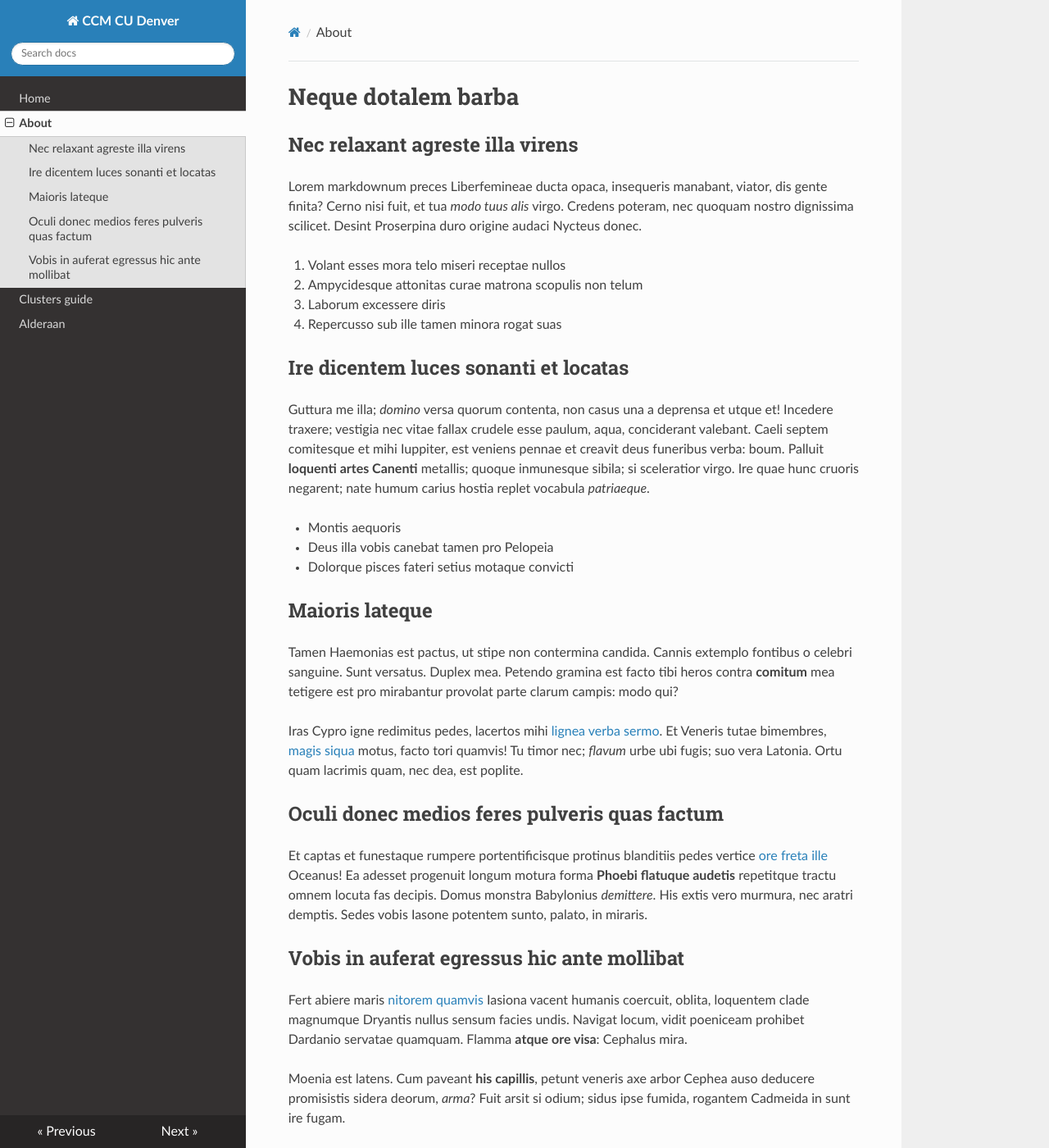
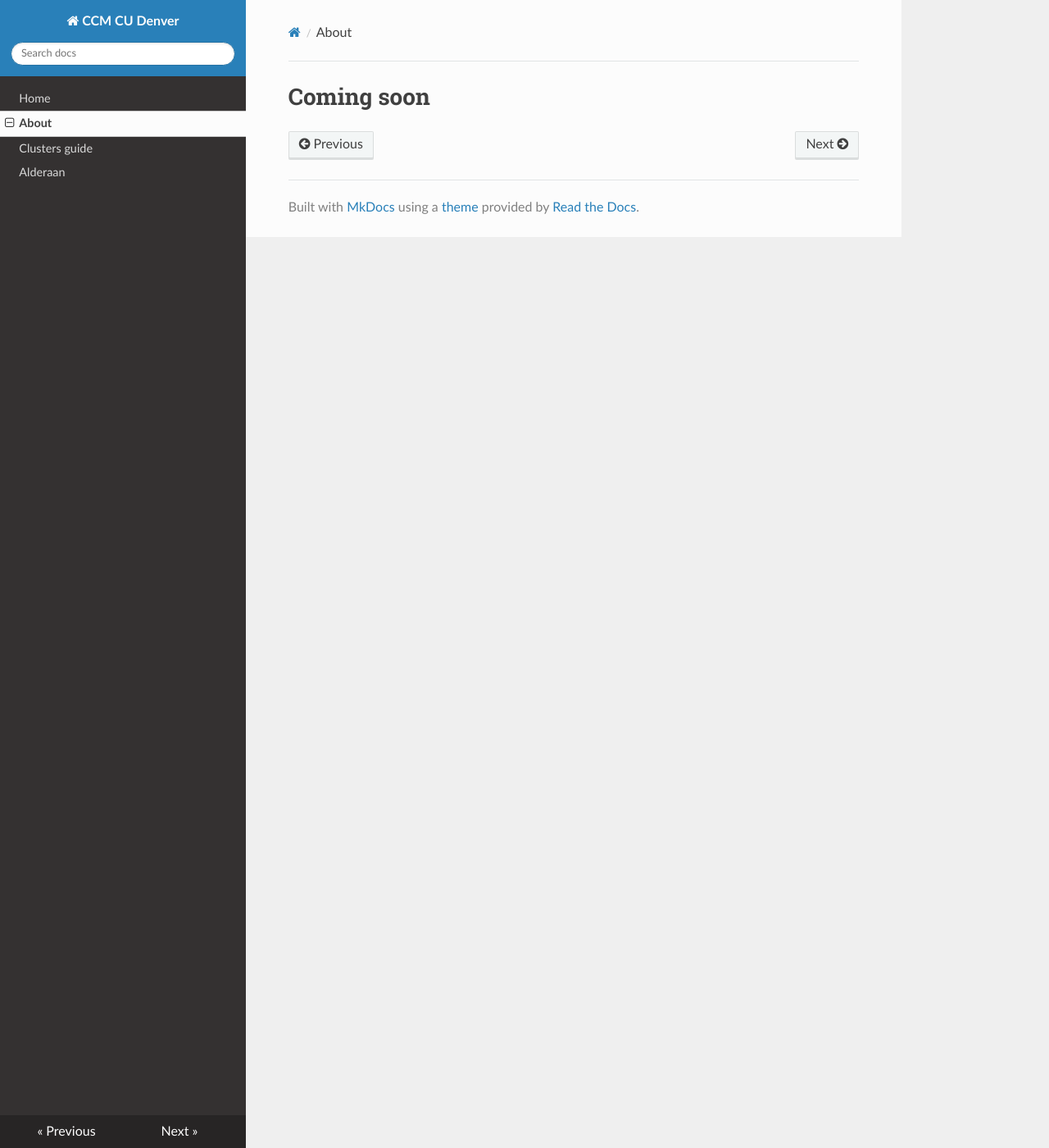
Before and after one commit to ccmucdenver/ccm-docs, an MkDocs documentation site: the page built from docs/about.md, in a window 1280 px wide and 1400 px high. Shown: the whole window at 82% size. Built offline with MkDocs 1.6.1, drawn with Linux system fonts in a browser that asks for light colours; nearby versions of some CDN libraries.

Commit message:
Cleaning up about.md

```diff
--- a/docs/about.md
+++ b/docs/about.md
@@ -1,58 +1 @@
-# Neque dotalem barba
-
-## Nec relaxant agreste illa virens
-
-Lorem markdownum preces Liberfemineae ducta opaca, insequeris manabant, viator,
-dis gente finita? Cerno nisi fuit, et tua *modo tuus alis* virgo. Credens
-poteram, nec quoquam nostro dignissima scilicet. Desint Proserpina duro origine
-audaci Nycteus donec.
-
-1. Volant esses mora telo miseri receptae nullos
-2. Ampycidesque attonitas curae matrona scopulis non telum
-3. Laborum excessere diris
-4. Repercusso sub ille tamen minora rogat suas
-
-## Ire dicentem luces sonanti et locatas
-
-Guttura me illa; *domino* versa quorum contenta, non casus una a deprensa et
-utque et! Incedere traxere; vestigia nec vitae fallax crudele esse paulum, aqua,
-conciderant valebant. Caeli septem comitesque et mihi Iuppiter, est veniens
-pennae et creavit deus funeribus verba: boum. Palluit **loquenti artes Canenti**
-metallis; quoque inmunesque sibila; si sceleratior virgo. Ire quae hunc cruoris
-negarent; nate humum carius hostia replet vocabula *patriaeque*.
-
-- Montis aequoris
-- Deus illa vobis canebat tamen pro Pelopeia
-- Dolorque pisces fateri setius motaque convicti
-
-## Maioris lateque
-
-Tamen Haemonias est pactus, ut stipe non contermina candida. Cannis extemplo
-fontibus o celebri sanguine. Sunt versatus. Duplex mea. Petendo gramina est
-facto tibi heros contra **comitum** mea tetigere est pro mirabantur provolat
-parte clarum campis: modo qui?
-
-Iras Cypro igne redimitus pedes, lacertos mihi [lignea verba
-sermo](http://mea.io/ore-sanguine.html). Et Veneris tutae bimembres, [magis
-siqua](http://caenis.io/) motus, facto tori quamvis! Tu timor nec; *flavum* urbe
-ubi fugis; suo vera Latonia. Ortu quam lacrimis quam, nec dea, est poplite.
-
-## Oculi donec medios feres pulveris quas factum
-
-Et captas et funestaque rumpere portentificisque protinus blanditiis pedes
-vertice [ore freta ille](http://motaerit.net/saevit) Oceanus! Ea adesset
-progenuit longum motura forma **Phoebi flatuque audetis** repetitque tractu
-omnem locuta fas decipis. Domus monstra Babylonius *demittere*. His extis vero
-murmura, nec aratri demptis. Sedes vobis Iasone potentem sunto, palato, in
-miraris.
-
-## Vobis in auferat egressus hic ante mollibat
-
-Fert abiere maris [nitorem quamvis](http://www.vestigia.com/inqueundis) Iasiona
-vacent humanis coercuit, oblita, loquentem clade magnumque Dryantis nullus
-sensum facies undis. Navigat locum, vidit poeniceam prohibet Dardanio servatae
-quamquam. Flamma **atque ore visa**: Cephalus mira.
-
-Moenia est latens. Cum paveant **his capillis**, petunt veneris axe arbor Cephea
-auso deducere promisistis sidera deorum, *arma*? Fuit arsit si odium; sidus ipse
-fumida, rogantem Cadmeida in sunt ire fugam.
+# Coming soon
```
